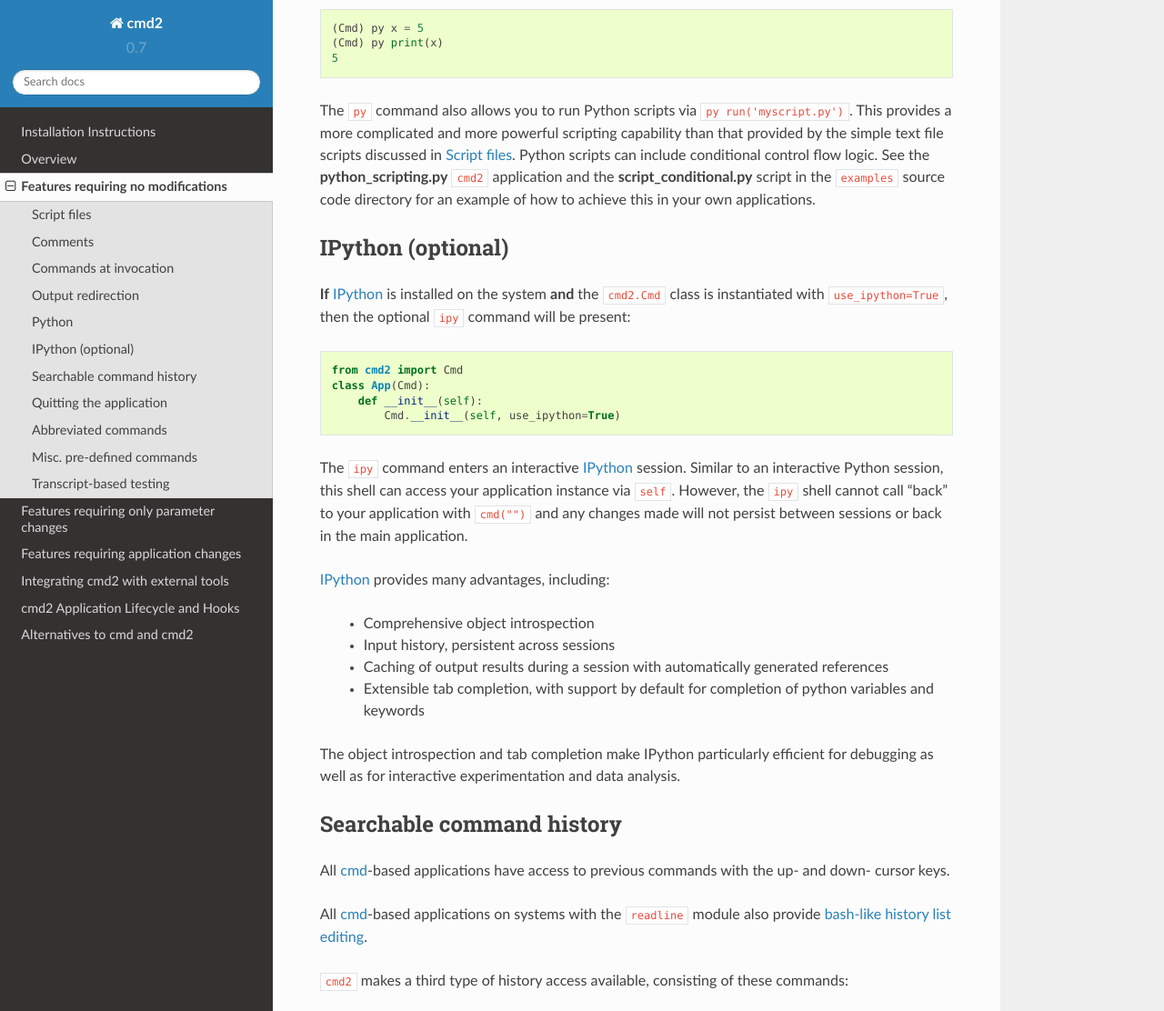
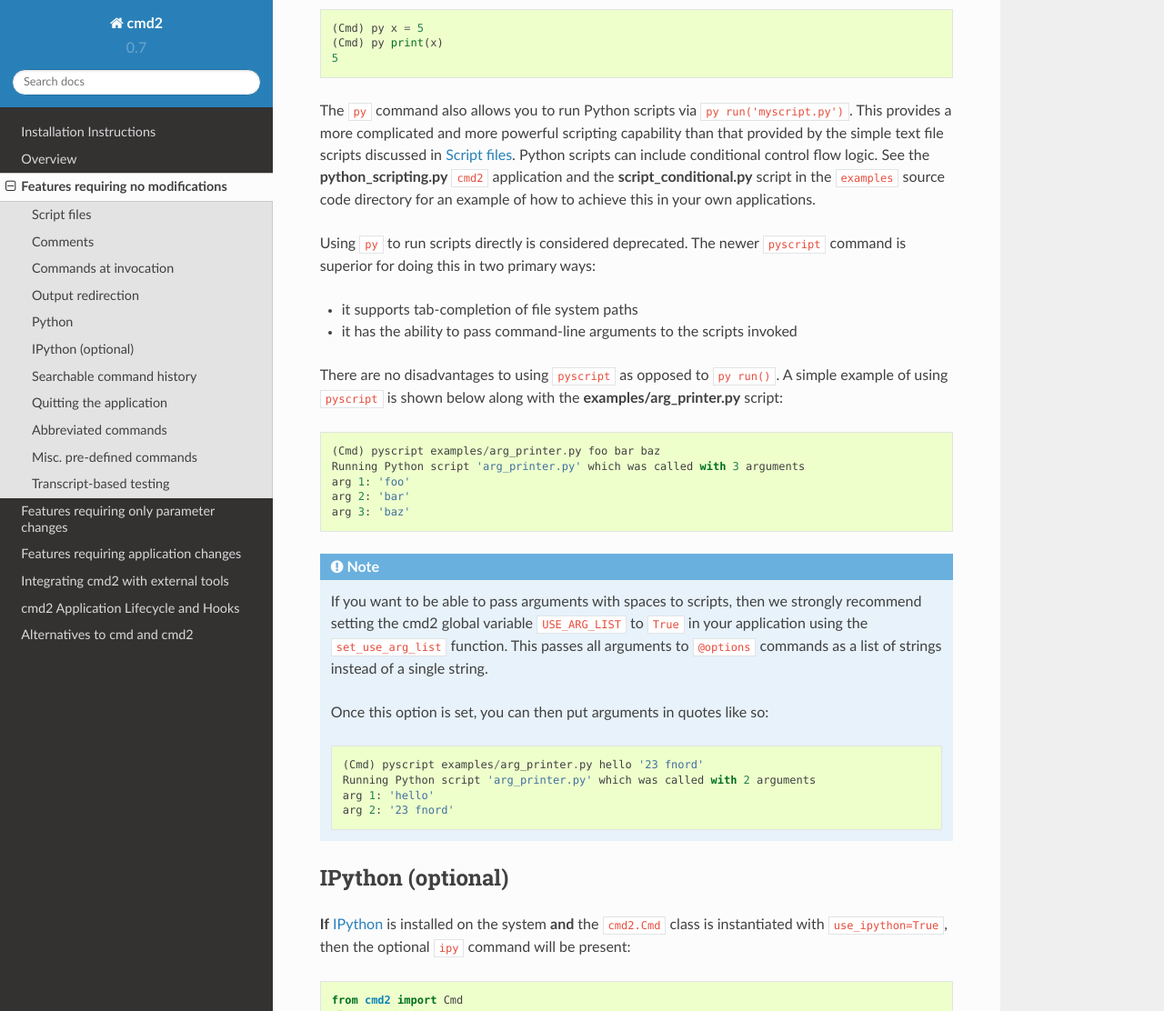
Before and after one commit to python-cmd2/cmd2, a Sphinx documentation site: the page built from docs/freefeatures.rst, in a window 1280 px wide and 1400 px high, scrolled down 3350 px, cut to the strip 0-1112 px from the top of the window. Shown: the whole strip at 91% size. Built offline with Sphinx 7.4.7 and the Read the Docs theme 2.0.0, drawn with Linux system fonts in a browser that asks for light colours.

Commit message:
Updated documentation and examples
Added information related to the new pyscript command.

The old way of running Python scripts via "py run()" should be considered deprecated.  The new "pyscript" command
is superior in two significant ways:
1) It supports tab-completion of file system paths
2) It allows the user to pass command-line arguments to scripts

```diff
--- a/docs/freefeatures.rst
+++ b/docs/freefeatures.rst
@@ -176,6 +176,35 @@
 the **script_conditional.py** script in the ``examples`` source code directory for an
 example of how to achieve this in your own applications.
 
+Using ``py`` to run scripts directly is considered deprecated.  The newer ``pyscript`` command
+is superior for doing this in two primary ways:
+
+- it supports tab-completion of file system paths
+- it has the ability to pass command-line arguments to the scripts invoked
+
+There are no disadvantages to using ``pyscript`` as opposed to ``py run()``.  A simple example
+of using ``pyscript`` is shown below  along with the **examples/arg_printer.py** script::
+
+    (Cmd) pyscript examples/arg_printer.py foo bar baz
+    Running Python script 'arg_printer.py' which was called with 3 arguments
+    arg 1: 'foo'
+    arg 2: 'bar'
+    arg 3: 'baz'
+
+.. note::
+
+    If you want to be able to pass arguments with spaces to scripts, then we strongly recommend setting the
+    cmd2 global variable ``USE_ARG_LIST`` to ``True`` in your application using the ``set_use_arg_list`` function.
+    This passes all arguments to ``@options`` commands as a list of strings instead of a single string.
+
+    Once this option is set, you can then put arguments in quotes like so::
+
+        (Cmd) pyscript examples/arg_printer.py hello '23 fnord'
+        Running Python script 'arg_printer.py' which was called with 2 arguments
+        arg 1: 'hello'
+        arg 2: '23 fnord'
+
+
 IPython (optional)
 ==================
 
--- a/docs/unfreefeatures.rst
+++ b/docs/unfreefeatures.rst
@@ -204,7 +204,7 @@
 .. note::
 
    Since optparse_ has been deprecated since Python 3.2, the ``cmd2`` developers plan to replace optparse_ with
-   argparse_ in the next version of ``cmd2``.  We will endeavor to keep the API as identical as possible when this
+   argparse_ at some point in the future.  We will endeavor to keep the API as identical as possible when this
    change occurs.
 
 .. _optparse: https://docs.python.org/3/library/optparse.html
```
Also changed, not shown: README.md (+1 -0 lines), 3 other files.
